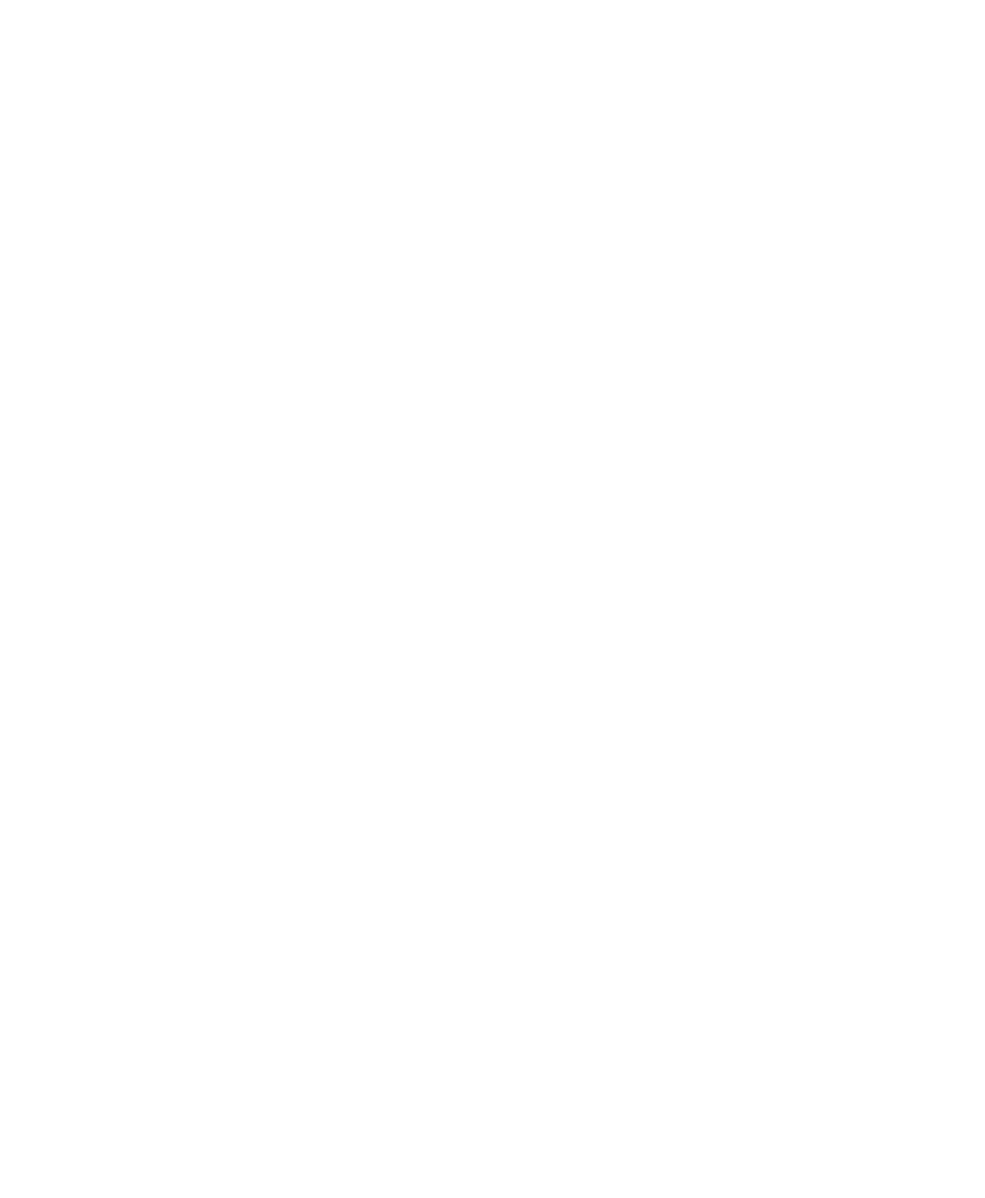
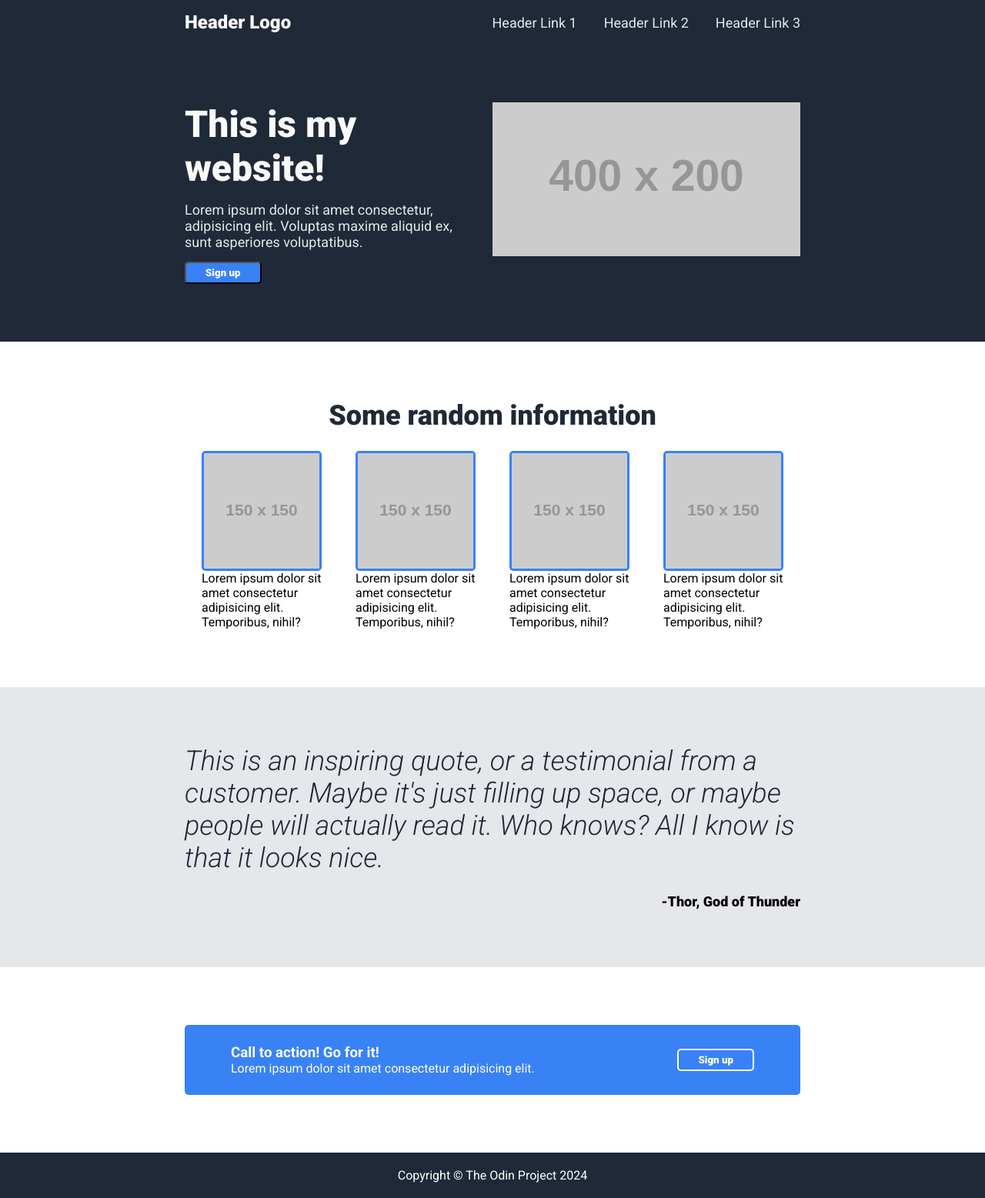
Before and after one commit to catoberge/odin-landing-page, a plain HTML site: page index.html in a window 1280 px wide. Shown: the whole page at 77% size. Before the commit the page ends 800 px from the top, so only its background shows below. Drawn offline with Linux system fonts and the light colour scheme; placeholder pictures from the web are drawn by us.

Commit message:
Finished landing page exercise. Needed to look at other solutions at the end.

```diff
--- a/index.html
+++ b/index.html
@@ -5,11 +5,83 @@
         <meta charset="UTF-8">
         <meta name="viewport" content="width=device-width, initial-scale=1.0">
         <link rel="stylesheet" href="style.css">
-        <title>Document</title>
+        <link rel="preconnect" href="https://fonts.googleapis.com">
+        <link rel="preconnect" href="https://fonts.gstatic.com" crossorigin>
+        <link
+            href="https://fonts.googleapis.com/css2?family=Noto+Sans:ital,wght@0,100..900;1,100..900&family=Roboto:ital,wght@0,100;0,300;0,400;0,500;0,700;0,900;1,100;1,300;1,400;1,500;1,700;1,900&display=swap"
+            rel="stylesheet">
+        <title>Landing Page</title>
     </head>
 
     <body>
+        <div class="container-head">
+            <div class="header">
+                <div class="header-left">Header Logo</div>
+                <div class="header-right">
+                    <a href="#">Header Link 1</a>
+                    <a href="#">Header Link 2</a>
+                    <a href="#">Header Link 3</a>
+                </div>
+            </div>
+            <div class="hero-wrapper">
+                <div class="hero-left">
+                    <h1>This is my website!</h1>
+                    <p>Lorem ipsum dolor sit amet consectetur, adipisicing elit. Voluptas maxime aliquid ex, sunt
+                        asperiores voluptatibus.</p>
+                    <button class="btn">Sign up</button>
+                </div>
+                <div class="hero-right">
+                    <img src="https://placehold.co/400x200" alt="This is a placeholder">
+                </div>
+            </div>
+        </div>
 
+        <div class="container-info">
+            <div class="info-title">
+                <h2>Some random information</h2>
+            </div>
+            <div class="container-card">
+                <div class="card">
+                    <img src="https://placehold.co/150x150" alt="This is a card image">
+                    <p>Lorem ipsum dolor sit amet consectetur adipisicing elit. Temporibus, nihil?</p>
+                </div>
+                <div class="card">
+                    <img src="https://placehold.co/150x150" alt="This is a card image">
+                    <p>Lorem ipsum dolor sit amet consectetur adipisicing elit. Temporibus, nihil?</p>
+                </div>
+                <div class="card">
+                    <img src="https://placehold.co/150x150" alt="This is a card image">
+                    <p>Lorem ipsum dolor sit amet consectetur adipisicing elit. Temporibus, nihil?</p>
+                </div>
+                <div class="card">
+                    <img src="https://placehold.co/150x150" alt="This is a card image">
+                    <p>Lorem ipsum dolor sit amet consectetur adipisicing elit. Temporibus, nihil?</p>
+                </div>
+            </div>
+        </div>
+        <div class="container-quote">
+            <div class="quote">
+                <p>This is an inspiring quote, or a testimonial from a customer. Maybe it's just filling up space, or
+                    maybe people will actually read it. Who knows? All I know is that it looks nice.</p>
+            </div>
+            <div class="quote-person">
+                <p>-Thor, God of Thunder</p>
+            </div>
+        </div>
+
+        <div class="container-action">
+            <div class="text-cta">
+                <h3>Call to action! Go for it!</h3>
+                <p>Lorem ipsum dolor sit amet consectetur adipisicing elit.</p>
+            </div>
+            <div>
+                <button class="btn-cta">Sign up</button>
+            </div>
+        </div>
+
+        <footer>
+            <p>Copyright &copy; The Odin Project 2024</p>
+        </footer>
     </body>
 
 </html>
--- a/style.css
+++ b/style.css
@@ -0,0 +1,149 @@
+* {
+    box-sizing: border-box;
+    margin: 0;
+    padding: 0;
+    font-family: "Roboto", sans-serif;
+    /* outline: red 2px solid; */
+}
+
+.container-head, footer {
+    background-color: #1f2937;
+}
+
+.header {
+    display: flex;
+    justify-content: space-between;
+    margin: auto;
+    padding: 15px 0;
+    width: 800px;
+}
+
+.header-right a, .hero-left p{
+    color: #e5e7eb;
+    text-decoration: none;
+    font-size: 18px
+}
+
+.header-left {
+    color: #f9faf8;
+    font-size: 24px;
+    font-weight: 900;
+}
+
+.header-right {
+    display: flex;
+    align-items: center;
+    justify-content: end;
+    gap: 35px;
+}
+
+.hero-wrapper {
+    width: 800px;
+    margin: auto;
+    padding: 75px 0 75px 0;
+    display: flex;
+    justify-content: center;
+    gap: 32px;
+}
+.hero-left {
+    display: flex;
+    flex-direction: column;
+    justify-content: space-between;
+    gap: 15px;
+    align-items: start;
+}
+
+h1 {
+    color: #f9faf8;
+    font-size: 48px;
+    font-weight: 900;
+}
+
+button {
+    background-color: #3882f6;
+    font-weight: 900;
+    color: white;
+    padding: 5px 25px;
+    border-radius: 5px;
+    cursor: pointer;
+}
+
+.container-info {
+    margin: 75px 0;
+    display: flex;
+    flex-direction: column;
+    align-items: center;
+}
+
+.container-card {
+    width: 800px;
+    display: flex;
+    justify-content: space-around;
+}
+
+h2 {
+    color: #1f2937;
+    font-size: 36px;
+    font-weight: 900;
+}
+
+.card {
+    display: flex;
+    flex-basis: 150px;
+    flex-direction: column;
+    align-items: center;
+}
+
+.card img {
+    margin-top: 25px;
+    border-radius: 5px;
+    border: #3882f6 3px solid;
+}
+
+.container-quote {
+    background-color: #e5e7eb;
+    display: flex;
+    flex-direction: column;
+    align-items: center;
+}
+
+.quote{
+    color: #1f2937;
+    font-size: 36px;
+    font-style: italic;
+    font-weight: 300;
+    width: 800px;
+    margin: 75px 0 25px 0;
+}
+
+.quote-person{
+    width: 800px;
+    font-size: 18px;
+    font-weight: 900;
+    margin-bottom: 75px;
+    text-align: right;
+}
+
+.container-action{
+    background-color: #3882f6;
+    color: white;
+    width: 800px;
+    display: flex;
+    justify-content: space-between;
+    align-items: center;
+    margin: 75px auto;
+    padding: 25px 60px;
+    border-radius: 5px;
+}
+
+.btn-cta {
+    border: white 2px solid;
+}
+
+footer {
+    color: white;
+    padding: 20px;
+    display: flex;
+    align-items: center;
+    justify-content: center;
+}
```
